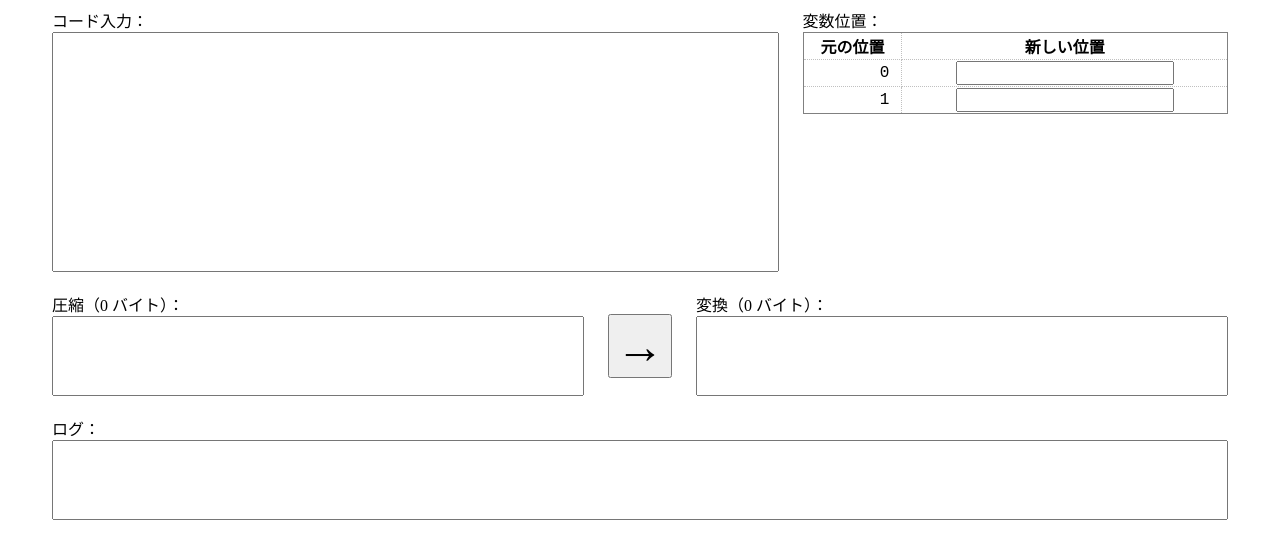
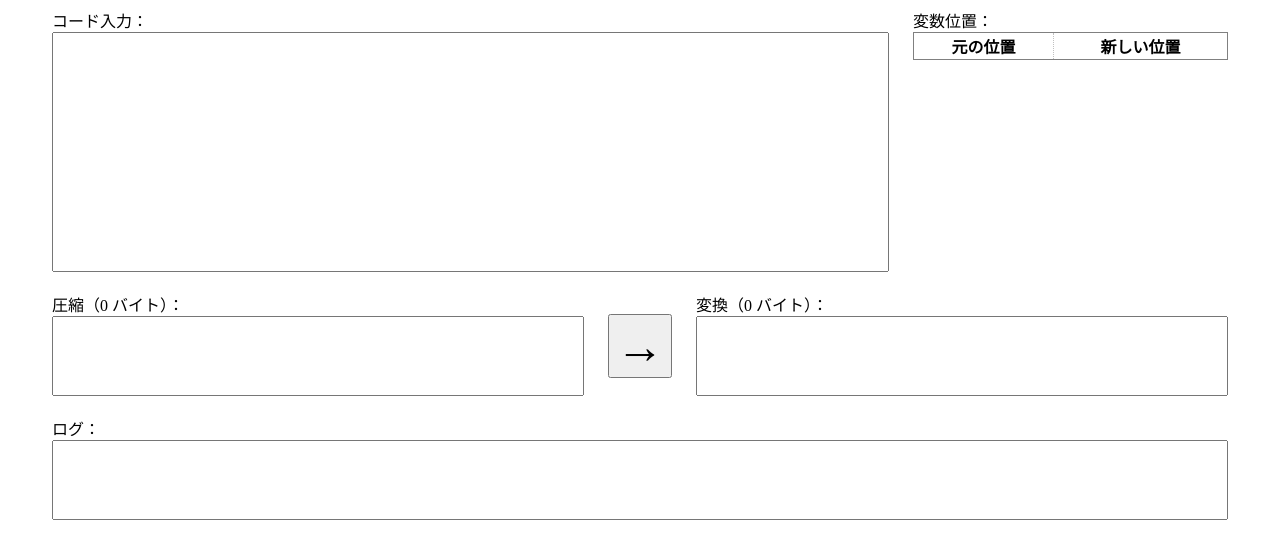
Before and after one commit to roodni/Brainfuck-VarPosSwap, a plain HTML site: page index.html in a window 1280 px wide. Drawn offline with Linux system fonts and the light colour scheme.

Commit message:
update 表示テスト用だった変数入力フォームを削除

```diff
--- a/index.html
+++ b/index.html
@@ -23,18 +23,12 @@
                     </tr>
                 </thead>
                 <tbody id="varpos_tbody">
-                    <tr>
+                    <!--<tr>
                         <td class="varpos__cell varpos__td-original">0</td>
                         <td class="varpos__cell varpos__td-new">
                             <input type="number" class="varpos__num-input">
                         </td>
-                    </tr>
-                    <tr>
-                        <td class="varpos__cell varpos__td-original">1</td>
-                        <td class="varpos__cell varpos__td-new">
-                            <input type="number" class="varpos__num-input">
-                        </td>
-                    </tr>
+                    </tr>-->
                 </tbody>
             </table>
         </div>
```
